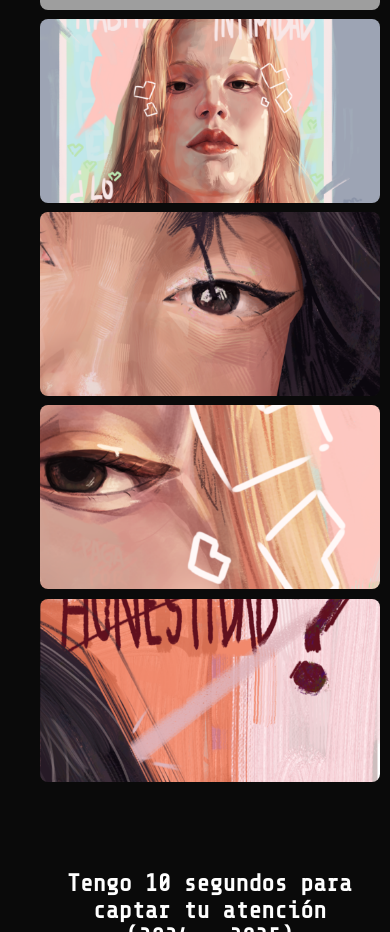
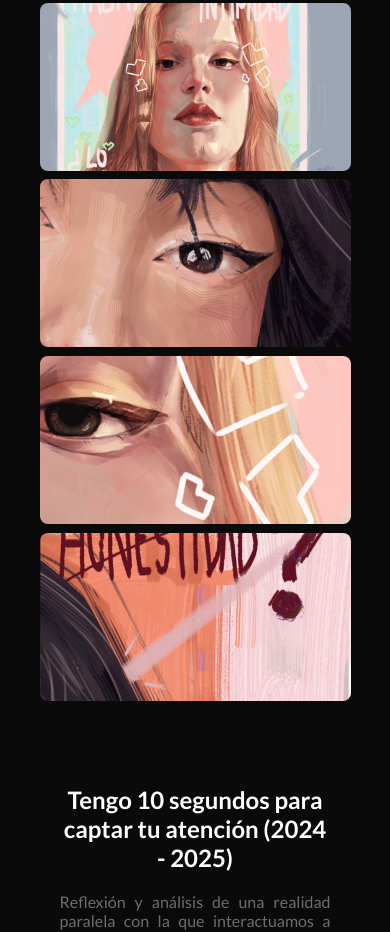
Before and after one commit to annichilare/annichilare.github.io, a plain HTML site: page index.html in a window 390 px wide. Shown: the part 1068-2000 px from the top of the page. Drawn offline with nearby package versions, Linux system fonts and the light colour scheme; grey boxes are pictures that could not be loaded.

Commit message:
Cambios
Cambie la fuente
Arreglé el responsive

```diff
--- a/index.html
+++ b/index.html
@@ -3,7 +3,7 @@
 <head>
 
     <meta charset="UTF-8">
-    <meta name="viewport" content="width=device-width, initial-scale=1.0">
+    <meta name="viewport" content="width=device-width, initial-scale=1.0, maximum-scale=1.0, user-scalable=no">
     <meta name="description" content="Exploro estados mentales a través del arte figurativo y abstracto.">
     <meta name="keywords" content="arte, estados mentales, figurativo, abstracto, introspección">
     <title>ANNICHILARE</title>
@@ -17,8 +17,12 @@
 
     <link rel="icon" href="./icon.jpg" type="image/x-icon">
     <link rel="stylesheet" href="styles.css">
-    <link href="https://fonts.googleapis.com/css2?family=Share+Tech+Mono&display=swap" rel="stylesheet">
-    <script src="Script.js" defer></script>
+    <link rel="preconnect" href="https://fonts.googleapis.com">
+    <link rel="preconnect" href="https://fonts.gstatic.com" crossorigin>
+    <link rel="preconnect" href="https://fonts.googleapis.com">
+<link rel="preconnect" href="https://fonts.gstatic.com" crossorigin>
+<link href="https://fonts.googleapis.com/css2?family=Lato:ital,wght@0,100;0,300;0,400;0,700;0,900;1,100;1,300;1,400;1,700;1,900&family=Rubik:ital,wght@0,300..900;1,300..900&family=Ubuntu:ital,wght@0,300;0,400;0,500;0,700;1,300;1,400;1,500;1,700&display=swap" rel="stylesheet">
+<script src="Script.js" defer></script>
 </head>
 <body>
     <!-- Menú de Navegación -->
@@ -164,8 +168,8 @@
         <img id="fullScreenImage" src="" alt="Previsualización en Pantalla Completa" />
     </div>
     <footer>
-        <p>"Lo que más abunda, hasta el punto de que ya no causa sorpresa, son personas sufriendo con paciencia el minucioso escrutinio de la soledad."</p>
-        <p>(José Saramago, El hombre duplicado)</p>
+        <p class="footertext">"Lo que más abunda, hasta el punto de que ya no causa sorpresa, son personas sufriendo con paciencia el minucioso escrutinio de la soledad."</p>
+        <p class="footertext">(José Saramago, El hombre duplicado)</p>
     </footer>
 </body>
 </html>
--- a/styles.css
+++ b/styles.css
@@ -1,8 +1,10 @@
 /* Estilos Generales */
 body, html {
+    max-width: 100vw;
+    overflow-x: hidden;
     margin: 0;
     padding: 0;
-    font-family: "Share Tech Mono", monospace;
+    font-family: "Lato";
     background-color: #0a0a0a;
     color: white;
     scroll-behavior: smooth;
@@ -105,6 +107,7 @@ a {
  /*Mosaico*/
 .contenedor-principal {
     margin: 0 8%;
+    box-sizing: border-box;
     display: grid;
     grid-template-columns: 1fr 0.5fr;
     gap: 4%;
@@ -114,9 +117,10 @@ a {
 
 .mosaico {
     display: grid;
-    grid-template-columns: repeat(3, 1fr);
     gap: 1%;
-    grid-auto-rows: minmax(200px, auto);
+    /*grid-auto-rows: minmax(200px, auto);*/
+    grid-auto-rows: 12rem;
+    grid-template-columns: repeat(auto-fill,minmax(10rem, 1fr));
 }
 
 .mosaico img {
@@ -139,11 +143,20 @@ a {
 
 .seccion-texto {
     flex: 1 1 20%;
-    min-width: 300px;
+    box-sizing: border-box;
+    min-width: unset;
     padding: 20px;
     justify-content: center;
     text-align: justify;
 }
+
+.footertext{
+    font-size: small;
+}
+
+
+
+
 
 
 /* Mobile First Approach */
@@ -173,6 +186,7 @@ a {
 @media (max-width: 480px) {
     .mosaico {
         margin: auto 0;
+        width: 100%;
         grid-template-columns: 1fr;
         grid-auto-rows: minmax(120px, auto);
     }
```
